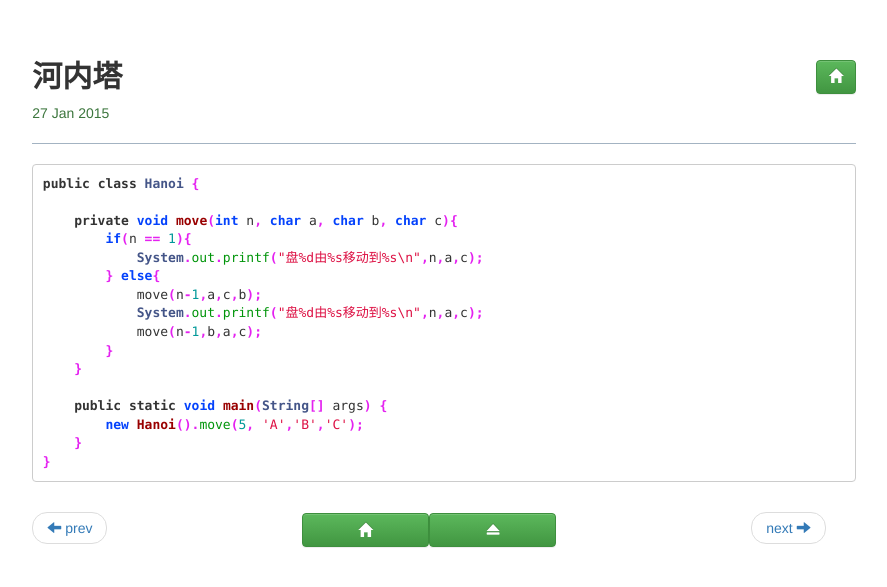
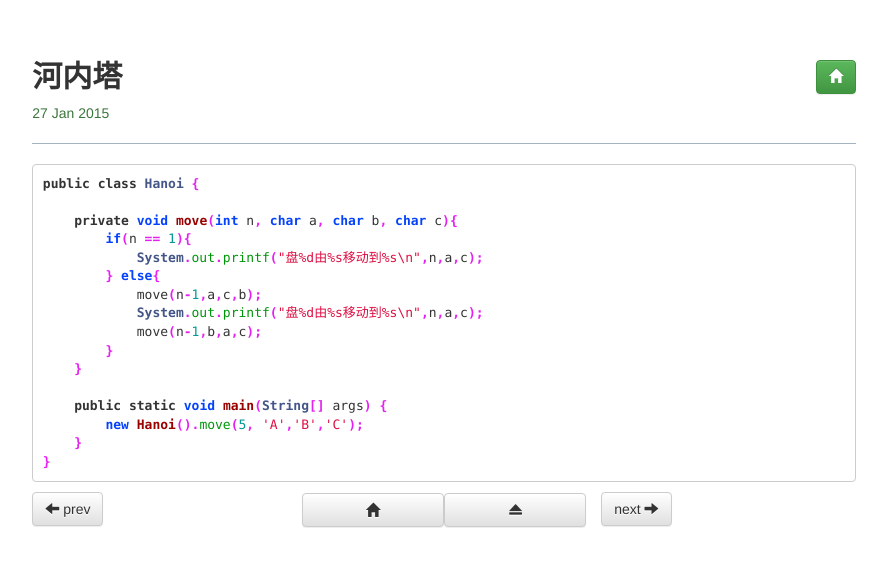
Before and after one commit to bit-ranger/blog, a Jekyll site: the page built from _posts/2015-01-27-hanoi.md, in a window 1280 px wide. Shown: the top 587 px of the page, without its empty margins (196-1083 px from the left). Built offline with Jekyll 4.4.1, drawn with Linux system fonts in a browser that asks for light colours; nearby versions of some CDN libraries; Markdown is read by kramdown in place of the engine named in the settings.

Commit message:
Update default.html

```diff
--- a/_layouts/default.html
+++ b/_layouts/default.html
@@ -23,26 +23,32 @@
 	            <div>
 	                {{ content }}
 	            </div>
-                    <nav class="row">
-                        <ul class="pager">
+                    <div class="row">
+                        <span class="col-lg-4 col-md-4 col-sm-4 col-xs-4">
                     	    {% if page.next.url != null and page.next.url != '' %}
-                    	        <li class="previous col-lg-4 col-md-4 col-sm-4 col-xs-4"><a href="{{ page.next.url }}"><span class="glyphicon glyphicon-arrow-left" aria-hidden="true"></span> prev</a></li>
+                    	        <a href="{{ page.next.url }}" class="btn btn-default pull-left">
                     	    {% endif %}
                     	    {% if page.next.url == null or page.next.url == '' %}
-                    	        <li class="previous disabled col-lg-4 col-md-4 col-sm-4 col-xs-4"><a href="javascript:void(0);"><span class="glyphicon glyphicon-arrow-left" aria-hidden="true"></span> prev</a></li>
+                    	        <a href="javascript:void(0);" class="btn btn-default pull-left disabled">
                     	    {% endif %}
-                    	    <span class="col-lg-4 col-md-4 col-sm-4 col-xs-4 row">
-				<a href="/" class="btn btn-success glyphicon glyphicon-home col-lg-6 col-md-6 col-sm-6 hidden-xs"></a>
-				<a href="#" class="btn btn-success glyphicon glyphicon-eject col-lg-6 col-md-6 col-sm-6 col-xs-12"></a>
-			    </span >
+                    	    <span class="glyphicon glyphicon-arrow-left" aria-hidden="true"></span> prev</a>
+                    	</span>
+                    	<span class="col-lg-4 col-md-4 col-sm-4 col-xs-4">
+                    	    <div class="row">
+				<a href="/" class="btn btn-default glyphicon glyphicon-home col-lg-6 col-md-6 col-sm-6 hidden-xs"></a>
+				<a href="#" class="btn btn-default glyphicon glyphicon-eject col-lg-6 col-md-6 col-sm-6 col-xs-12"></a>
+			    </div>
+			</span >
+			<span class="col-lg-4 col-md-4 col-sm-4 col-xs-4">
                     	    {% if page.previous.url != null and page.previous.url != '' %}
-                    	        <li class="next col-lg-4 col-md-4 col-sm-4 col-xs-4"><a href="{{ page.previous.url }}">next <span class="glyphicon glyphicon-arrow-right" aria-hidden="true"></span></a></li>
+                    	        <a href="{{ page.previous.url }}" class="btn btn-default pull-left">
                     	    {% endif %}
                     	    {% if page.previous.url == null or page.previous.url == '' %}
-                    	        <li class="next disabled col-lg-4 col-md-4 col-sm-4 col-xs-4"><a href="javascript:void(0);">next <span class="glyphicon glyphicon-arrow-right" aria-hidden="true"></span></a></li>
+                    	        <a href="javascript:void(0);" class="btn btn-default pull-left disabled">
                     	    {% endif %}
-                        </ul>
-                    </nav>
+                    	    next <span class="glyphicon glyphicon-arrow-right" aria-hidden="true"></span></a>
+                    	</span>
+                    </div>
 	        </div>
 	    </div>
 	</div>
```
